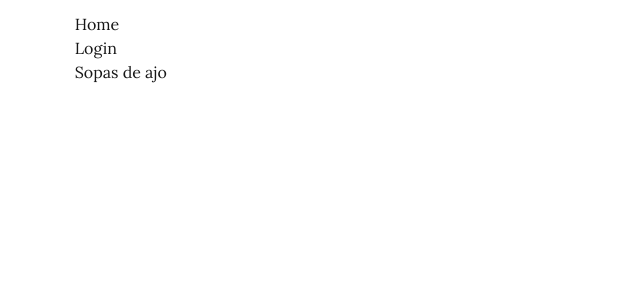
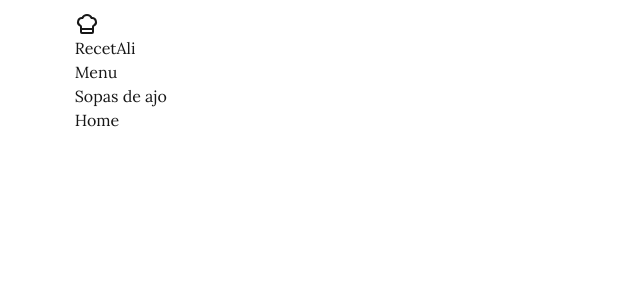
Before and after one commit to cperefer/recetali, a Next.js app: page / in a window 1280 px wide. Shown: the top 300 px of the page, without its empty margins (0-640 px from the left). Built offline with nearby package versions, Linux system fonts and the light colour scheme; no server answers.

Commit message:
feat: added changes to header and menu

```diff
--- a/src/app/(app)/layout.tsx
+++ b/src/app/(app)/layout.tsx
@@ -6,9 +6,9 @@ export default async function HomeLayout({ children }: PropsWithChildren) {
   const session = await auth();
 
   return (
-    <div className="p-3 flex flex-col items-center w-full h-screen">
+    <div className="p-3 flex flex-col items-center w-full min-w-sm h-screen">
       <div className="w-[90%]">
-        {/* <MainHeader session={session} /> */}
+        <MainHeader session={session} />
         {children}
       </div>
     </div>
--- a/src/app/(app)/page.tsx
+++ b/src/app/(app)/page.tsx
@@ -8,7 +8,7 @@ export default async function Home() {
   return (
     <div className="">
       Home
-      <form
+      {/* <form
         action={async () => {
           "use server";
 
@@ -16,20 +16,7 @@ export default async function Home() {
         }}
       >
         {session && <button type="submit">Signout</button>}
-      </form>
-      {!session && (
-        <p>
-          <Link href="/login">Login</Link>
-        </p>
-      )}
-      {session && (
-        <p>
-          <Link href="/recipes/add">Añadir receta</Link>
-        </p>
-      )}
-      <p>
-        <Link href="/recipes/sopas_de_ajo">Sopas de ajo</Link>
-      </p>
+      </form> */}
     </div>
   );
 }
--- a/src/features/shared/MainHeader.tsx
+++ b/src/features/shared/MainHeader.tsx
@@ -1,10 +1,12 @@
+import { Session } from "next-auth";
 import MainTitle from "./MainTitle";
+import MainMenu from "./MainMenu";
 
-export default function MainHeader() {
+export default function MainHeader({ session }: { session: Session | null }) {
   return (
     <div>
       <MainTitle />
-      <div>Main header</div>
+      <MainMenu isAuthenticated={!!session} />
     </div>
   );
 }
--- a/src/features/shared/MainMenu.tsx
+++ b/src/features/shared/MainMenu.tsx
@@ -1,7 +1,21 @@
-export default function MainMenu() {
+import Link from "next/link";
+
+export default function MainMenu({
+  isAuthenticated,
+}: {
+  isAuthenticated: boolean;
+}) {
   return (
     <div>
       <div>Menu</div>
+      {isAuthenticated && (
+        <p>
+          <Link href="/recipes/add">Añadir receta</Link>
+        </p>
+      )}
+      <p>
+        <Link href="/recipes/sopas_de_ajo">Sopas de ajo</Link>
+      </p>
     </div>
   );
 }
```
